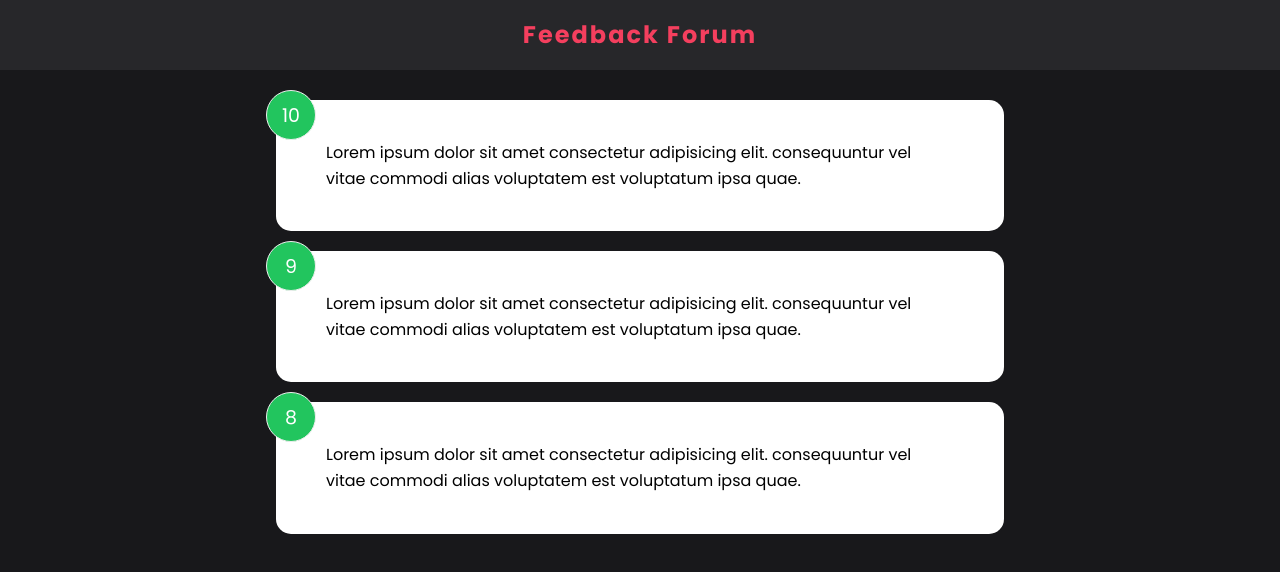
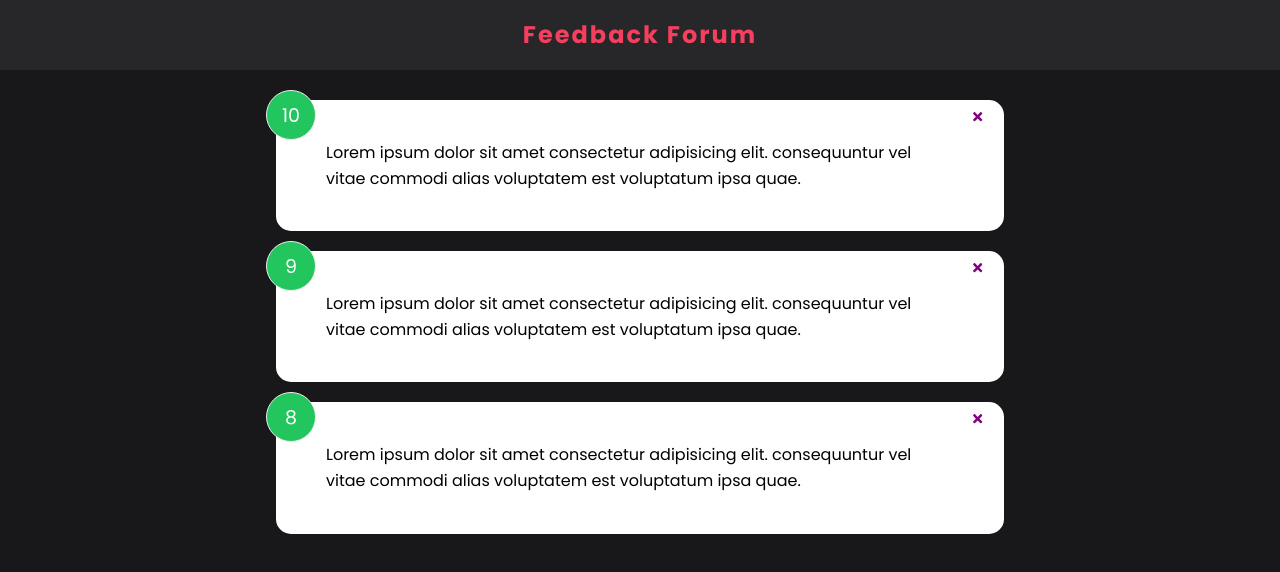
Before and after one commit to Akash52/feedback-forum, a React (Create React App) app: page / in a window 1280 px wide. Shown: the top 572 px of the page. Built offline with nearby package versions, Linux system fonts and the light colour scheme.

Commit message:
Events & Prop Drilling

```diff
--- a/src/App.js
+++ b/src/App.js
@@ -5,11 +5,17 @@
 
 const App = () => {
   const [feedback, setFeedback] = useState(FeedbackData)
+
+  const deleteFeedback = (id) => {
+    if (window.confirm('Are you sure you want to delete this feedback?')) {
+      setFeedback(feedback.filter((feedback) => feedback.id !== id))
+    }
+  }
   return (
     <>
       <Header />
       <div className="container">
-        <FeedbackList feedback={feedback} />
+        <FeedbackList feedback={feedback} handleDelete={deleteFeedback} />
       </div>
     </>
   )
--- a/src/components/FeedbackItem.jsx
+++ b/src/components/FeedbackItem.jsx
@@ -1,9 +1,13 @@
 import Card from './shared/Card'
+import { FaTimes } from 'react-icons/fa'
 
-const FeedbackItem = ({ item }) => {
+const FeedbackItem = ({ item, handleDelete }) => {
   return (
     <Card>
       <div className="num-display">{item.rating}</div>
+      <button onClick={() => handleDelete(item.id)} className="close">
+        <FaTimes color="purple" />
+      </button>
       <div className="text-display">{item.text}</div>
     </Card>
   )
--- a/src/components/FeedbackList.jsx
+++ b/src/components/FeedbackList.jsx
@@ -1,6 +1,6 @@
 import FeedbackItem from './FeedbackItem'
 
-const FeedbackList = ({ feedback }) => {
+const FeedbackList = ({ feedback, handleDelete }) => {
   if (!feedback || feedback.length === 0) {
     return <p>No Feedback Found</p>
   }
@@ -9,7 +9,7 @@
     <>
       <div className="feedback-list">
         {feedback.map((item) => (
-          <FeedbackItem key={item.id} item={item} />
+          <FeedbackItem key={item.id} item={item} handleDelete={handleDelete} />
         ))}
       </div>
     </>
```
